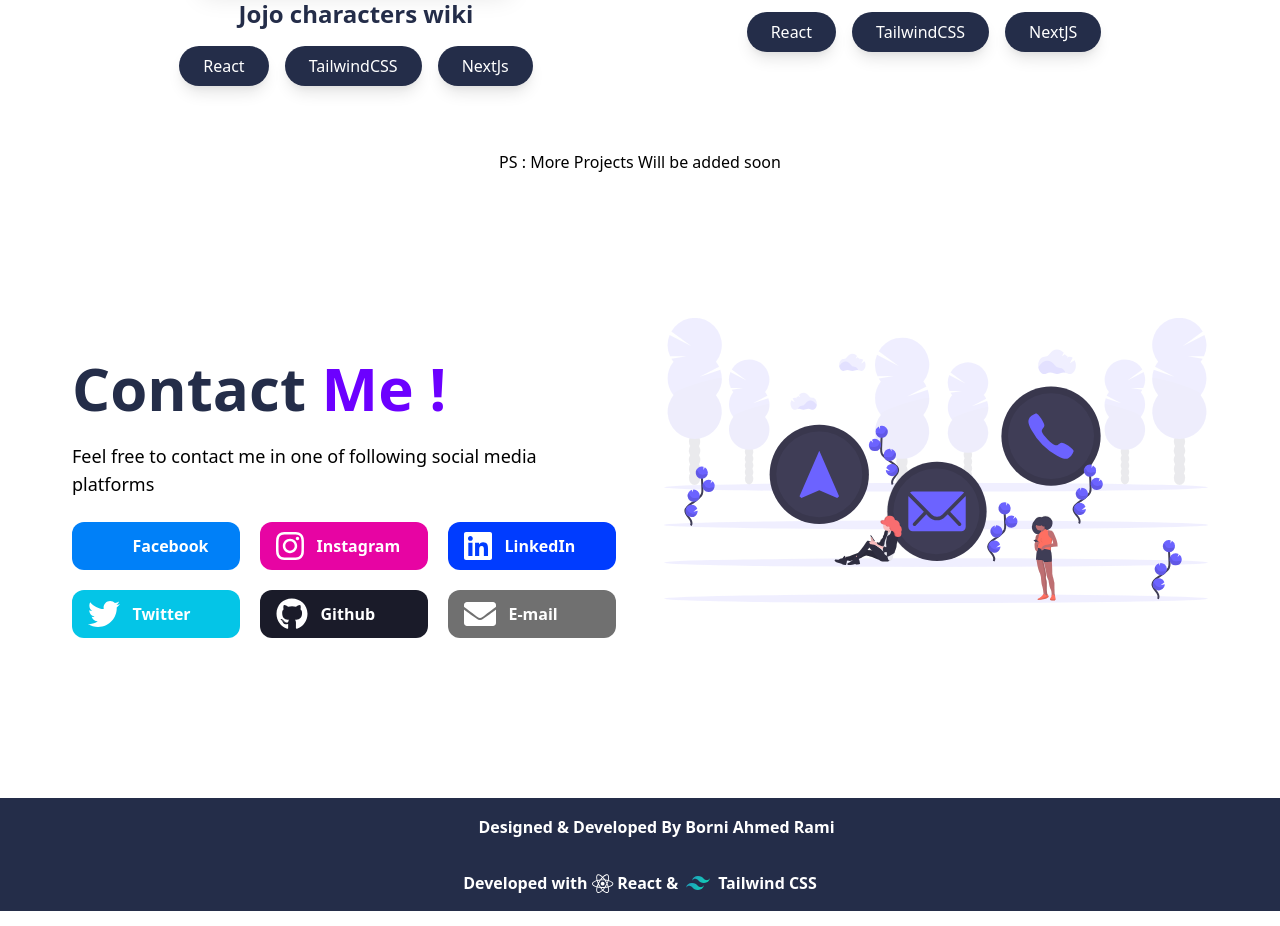
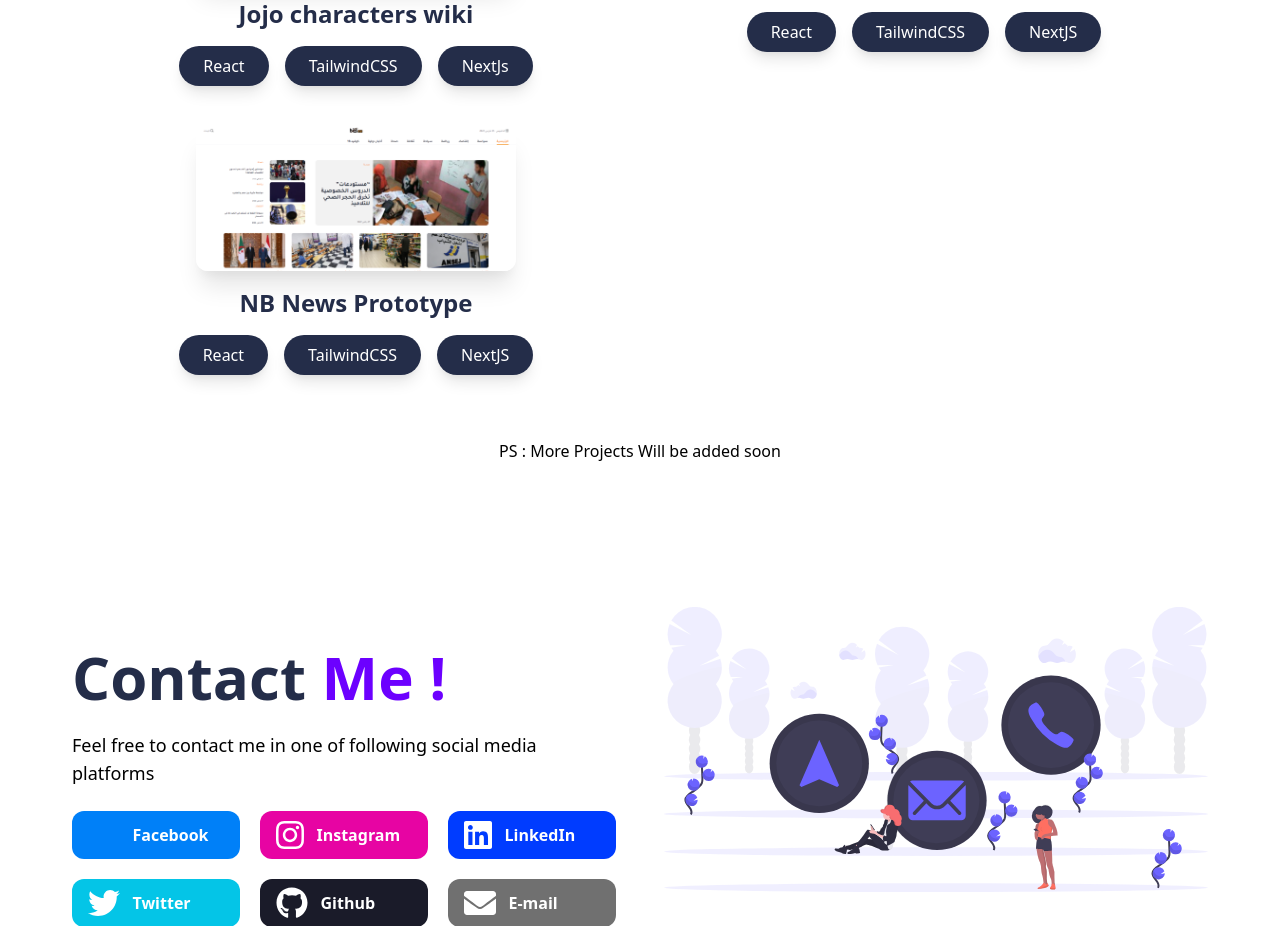
Before and after one commit to ramiborni/BorniAhmedRami-AboutMe, a React (Create React App) app: page / in a window 1280 px wide. Shown: the part 2880-3806 px from the top of the page. Built offline with nearby package versions, Linux system fonts and the light colour scheme; some icons are missing.

Commit message:
[Update] Update Projects

```diff
--- a/src/components/Projects.tsx
+++ b/src/components/Projects.tsx
@@ -39,7 +39,13 @@ const Projects = () => {
       img:'ecfmm.jpg',
       link:'https://www.ecfmm-dz.com/',
       techs:['React','TailwindCSS','NextJS']
-    }
+    },
+    {
+      title:'NB News Prototype',
+      img:'nbnews.png',
+      link:'https://nb-tv.vercel.app',
+      techs:['React','TailwindCSS','NextJS']
+    },
 
   ];
   return (
```
Also changed, not shown: public/img/projects/nbnews.png (added).
